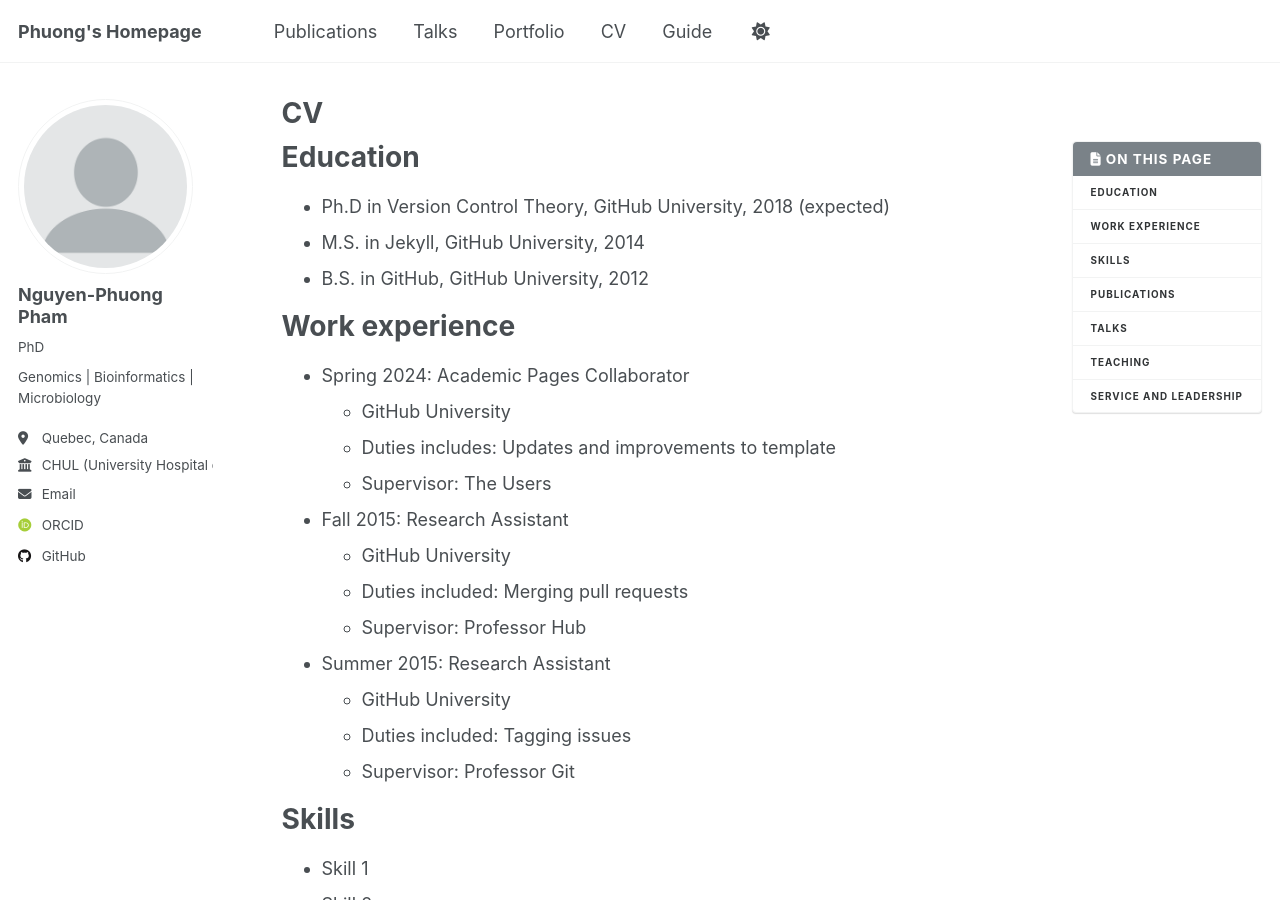
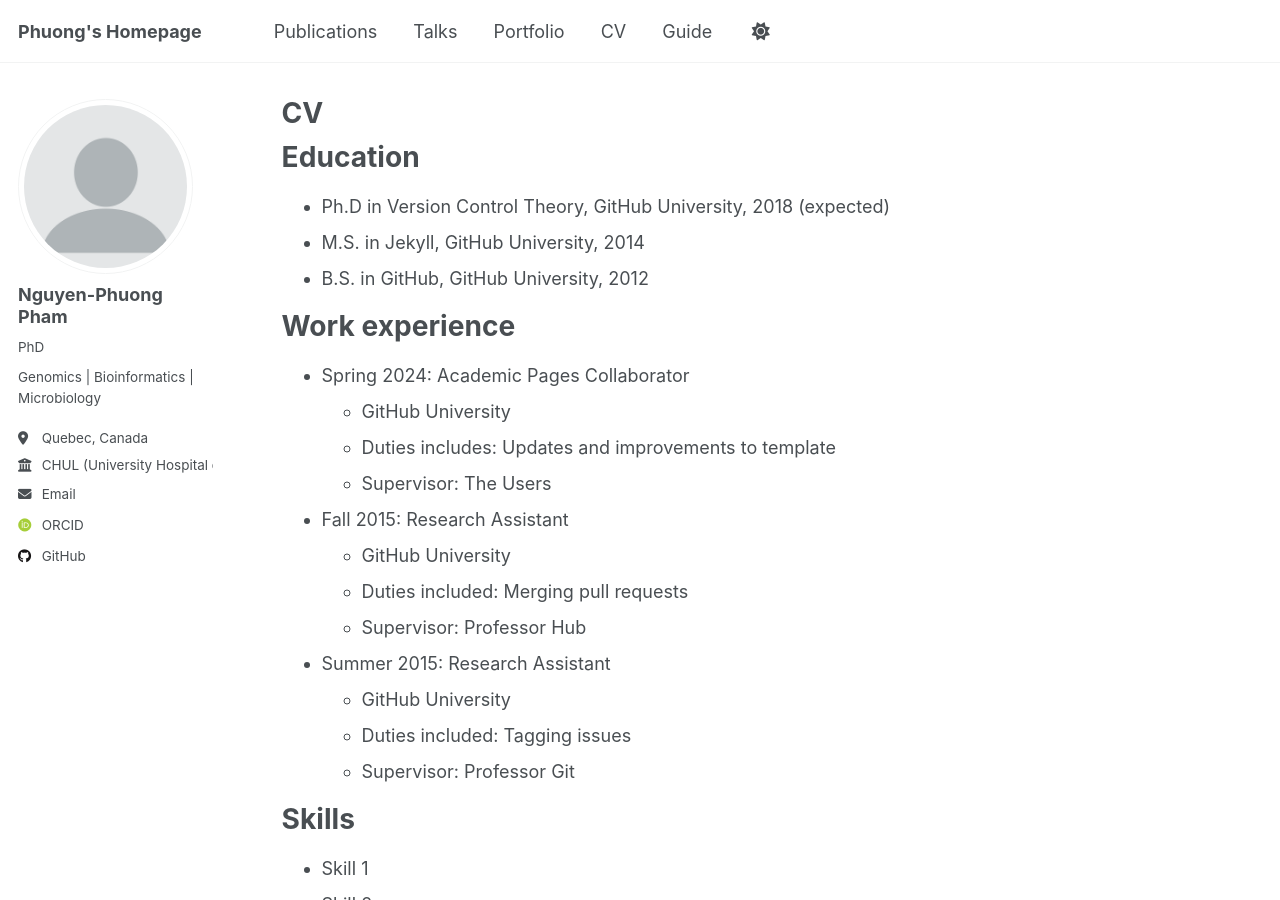
Before and after one commit to phng3001/phng3001.github.io, a Jekyll site: the page built from _pages/cv.md, in a window 1280 px wide and 900 px high. Built offline with Jekyll 4.4.1, drawn with Linux system fonts in a browser that asks for light colours; some web fonts are replaced; a script that is not in the unit is left out.

Commit message:
Restore cv.md

```diff
--- a/_pages/cv.md
+++ b/_pages/cv.md
@@ -7,7 +7,7 @@ redirect_from:
   - /resume
 ---
 
-{% include toc %}
+{% include base_path %}
 
 Education
 ======
```
